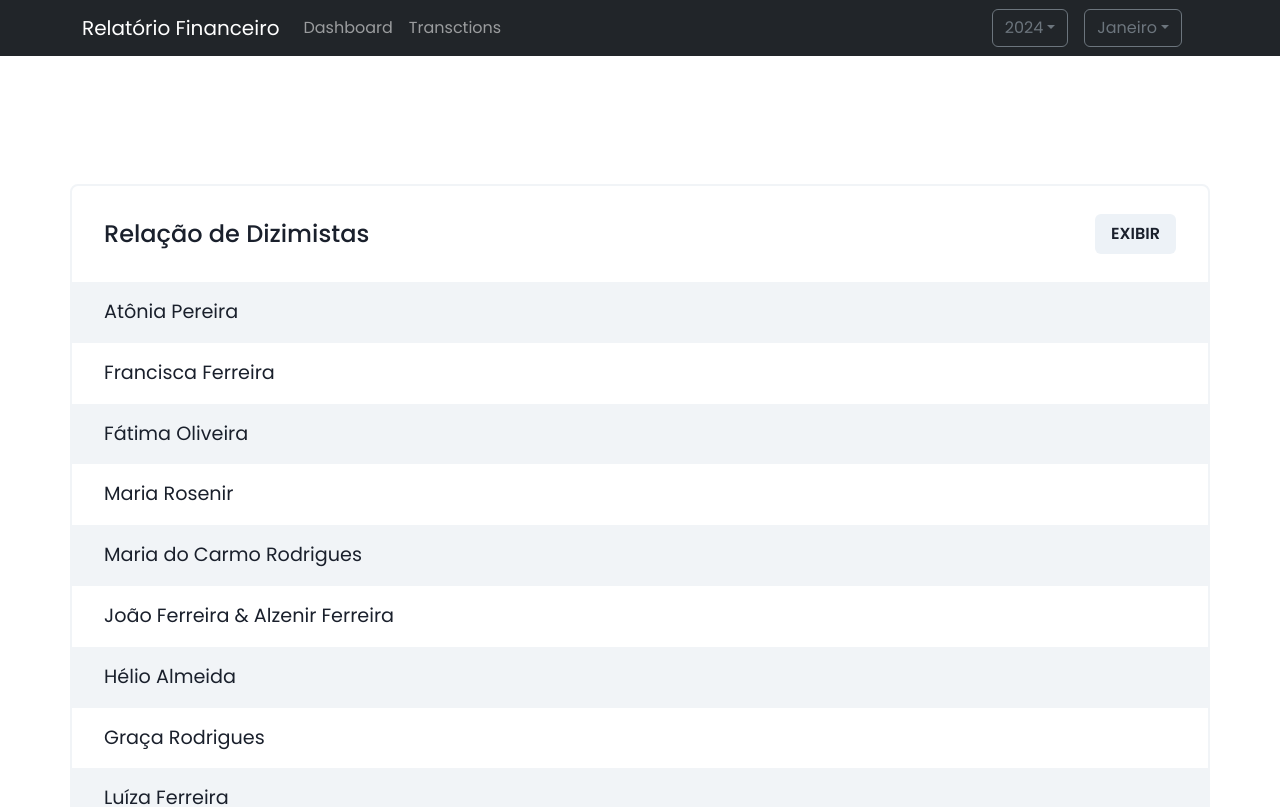
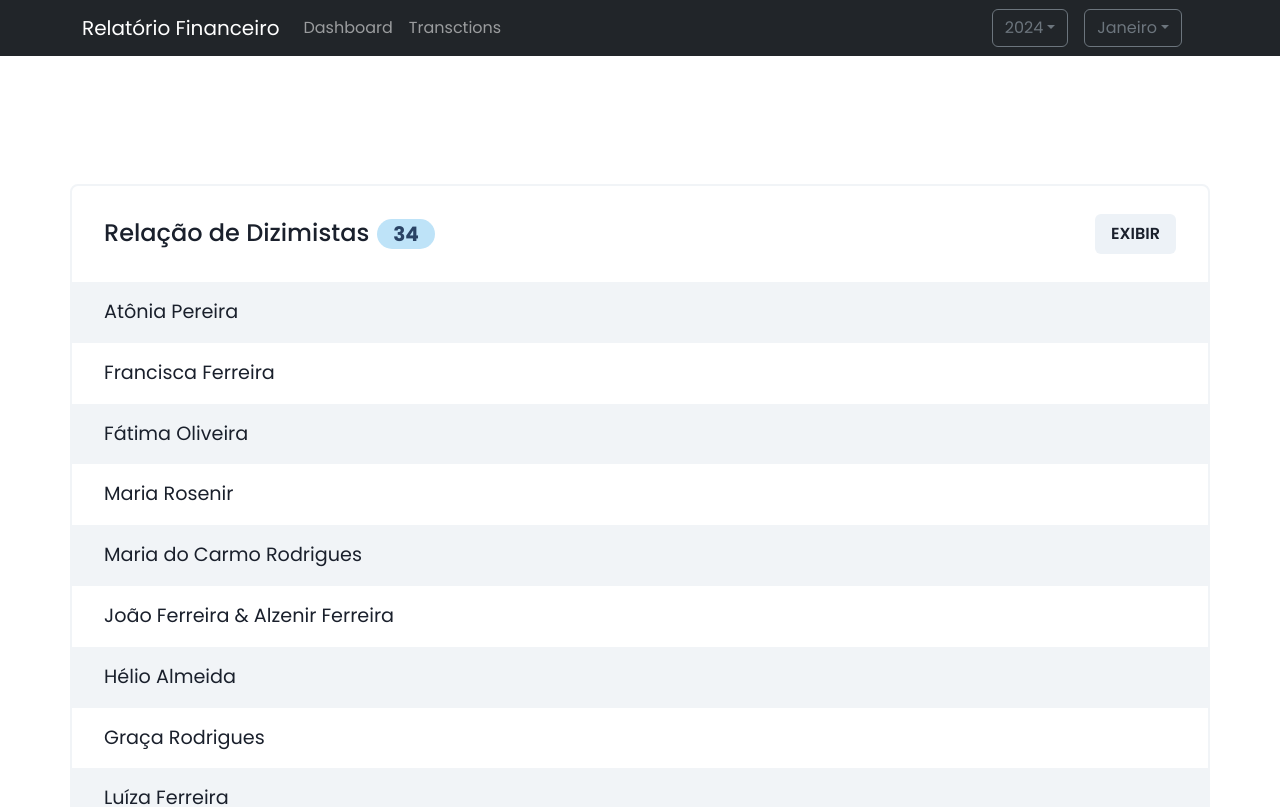
Before and after one commit to crown-studio/finance-report, a React (Vite) app: page /finance-report/transactions in a window 1280 px wide. Shown: the top 807 px of the page. Built offline with nearby package versions, Linux system fonts and the light colour scheme.

Commit message:
feat(entries-list-container): add badge for count

```diff
--- a/package.json
+++ b/package.json
@@ -16,6 +16,7 @@
 		"spread": "node  src/data/generate.js -s"
 	},
 	"dependencies": {
+		"@chakra-ui/icons": "^2.1.1",
 		"@chakra-ui/react": "^2.8.2",
 		"@emotion/react": "^11.11.3",
 		"@emotion/styled": "^11.11.0",
--- a/src/components/navBar/NavBar.tsx
+++ b/src/components/navBar/NavBar.tsx
@@ -43,8 +43,7 @@ const NavBar = ({ handleToggleMenu, handleYearChange, handleMonthChange, year, m
 	}
 
 	return (
-		<div>
-			<Navbar bg="dark" variant="dark" expand="lg" className="navbar-light">
+		<Navbar sticky="top" bg="dark" variant="dark" expand="lg" className="navbar-light">
 			<Container>
 				<Navbar.Brand>Relatório Financeiro</Navbar.Brand>
 
@@ -81,9 +80,7 @@ const NavBar = ({ handleToggleMenu, handleYearChange, handleMonthChange, year, m
 						<Dropdown.Toggle variant="outline-secondary" id="dropdown-month">
 							{month || lastMonth
 								? capitalizeFirstLetter(
-											getMonthName(
-												`01/${month || lastMonth}/${year || new Date().getFullYear().toString()}`,
-											),
+										getMonthName(`01/${month || lastMonth}/${year || new Date().getFullYear().toString()}`),
 								  )
 								: 'Mês'}
 						</Dropdown.Toggle>
@@ -100,7 +97,6 @@ const NavBar = ({ handleToggleMenu, handleYearChange, handleMonthChange, year, m
 				</Navbar.Collapse>
 			</Container>
 		</Navbar>
-		</div>
 	);
 };
 
--- a/src/containers/transactions/Transactions.tsx
+++ b/src/containers/transactions/Transactions.tsx
@@ -49,7 +49,14 @@ const Transactions = () => {
 				month={selectedMonth}
 			/>
 
-			<EntriesListContainer title="Relação de Dizimistas" data={tithes} mergeByProps={['descricao']} hideValues hideTags>
+			<EntriesListContainer
+				title="Relação de Dizimistas"
+				data={tithes}
+				mergeByProps={['descricao']}
+				hideValues
+				hideTags
+				showCount
+			>
 				<EntriesListItem className="total" title="Total" value={formatCurrency(countValueOf(tithes))} />
 			</EntriesListContainer>
 
@@ -59,6 +66,7 @@ const Transactions = () => {
 				mergeByProps={['descricao']}
 				hideValues
 				hideTags
+				showCount
 			>
 				<EntriesListItem className="total" title="Total" value={formatCurrency(countValueOf(personalOffering))} />
 			</EntriesListContainer>
@@ -76,7 +84,7 @@ const Transactions = () => {
 				<EntriesListItem className="total" title="Total" value={formatCurrency(countValueOf(revenues))} />
 			</EntriesListContainer>
 
-			<EntriesListContainer title="Relação das Despesas" data={expenses} groupByCategory showGraphs>
+			<EntriesListContainer title="Relação das Despesas" data={expenses} groupByCategory showGraphs showCount>
 				<EntriesListItem className="total" title="Total" value={formatCurrency(countValueOf(expenses))} />
 			</EntriesListContainer>
 
--- a/src/containers/transactions/components/entriesListContainer/EntriesListContainer.tsx
+++ b/src/containers/transactions/components/entriesListContainer/EntriesListContainer.tsx
@@ -8,7 +8,7 @@ import { COLORS } from '../../../../theme/colors';
 import { groupExpensesByCategory, groupExpensesBySubcategory, mergeDuplicatesByProps } from '../../../../utils/dataUtils';
 import { removeDuplicatesByProps } from '../../../../utils/arrayUtils';
 import PieChart from '../../../../components/pieChart/PieChart';
-import { Button, Flex, Text } from '@chakra-ui/react';
+import { Badge, Button, Flex, Text } from '@chakra-ui/react';
 import './EntriesListContainer.scss';
 import { groupBy } from '../../../../utils/objectUtils';
 
@@ -33,6 +33,7 @@ interface IEntriesListContainerProps {
 	hideByProps?: string[];
 	groupByCategory?: boolean;
 	showGraphs?: boolean;
+	showCount?: boolean;
 }
 
 const EntriesListContainer = ({
@@ -45,12 +46,13 @@ const EntriesListContainer = ({
 	hideByProps,
 	groupByCategory = !!EXPENSES_GROUP_LEVELS.ENTRIES,
 	showGraphs = false,
+	showCount = false,
 }: IEntriesListContainerProps) => {
 	const showEmptyMessage = useMemo(() => !data?.length && React.Children.count(children) <= 1, [data, children]);
 
 	const [groupLevel, setGroupLevel] = useState(EXPENSES_GROUP_LEVELS.CATEGORY);
 	const [hideValuesToggle, setHideValuesToggle] = useState(hideValues);
-	const [showGraphsToggle, setShowGraphsToggle] = useState(showGraphs);
+	const [showGraphsToggle, setShowGraphsToggle] = useState(false); //showGraphs
 
 	const isCategory = useMemo(() => groupLevel === EXPENSES_GROUP_LEVELS.CATEGORY, [groupLevel]);
 	const isSubcategory = useMemo(() => groupLevel === EXPENSES_GROUP_LEVELS.SUBCATEGORY, [groupLevel]);
@@ -90,6 +92,11 @@ const EntriesListContainer = ({
 					<Text as={'h4'} mb={0}>
 						{title}
 					</Text>
+					{showCount && (
+						<Badge ml={2} borderRadius={'full'} fontSize={'xl'} px={4} variant={'subtle'} colorScheme={'blue'}>
+							{parsedData?.length}
+						</Badge>
+					)}
 				</Flex>
 				<Flex gap={2}>
 					{showGraphs && isCategory && (
```
Also changed, not shown: 1 other file (tests, documents, lock files or other folders). Lines whose indentation alone changed are shown as unchanged.
